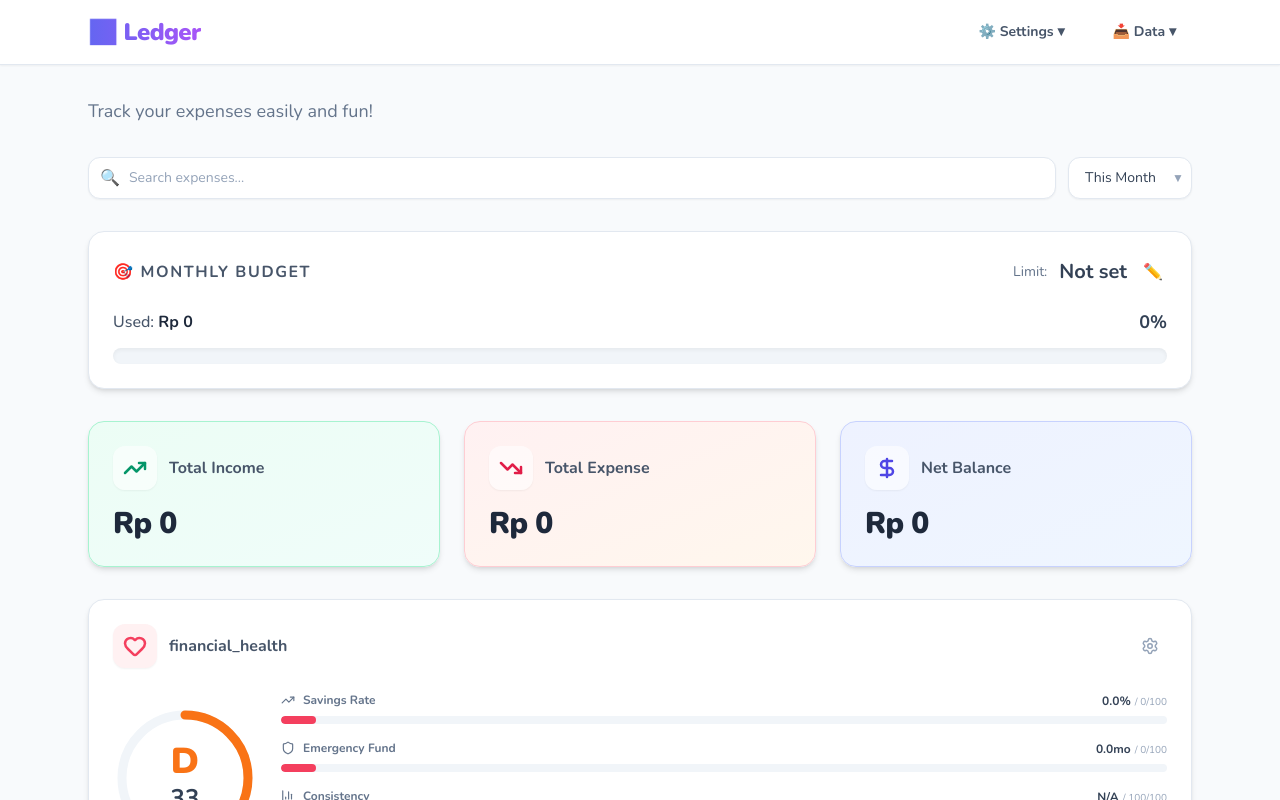
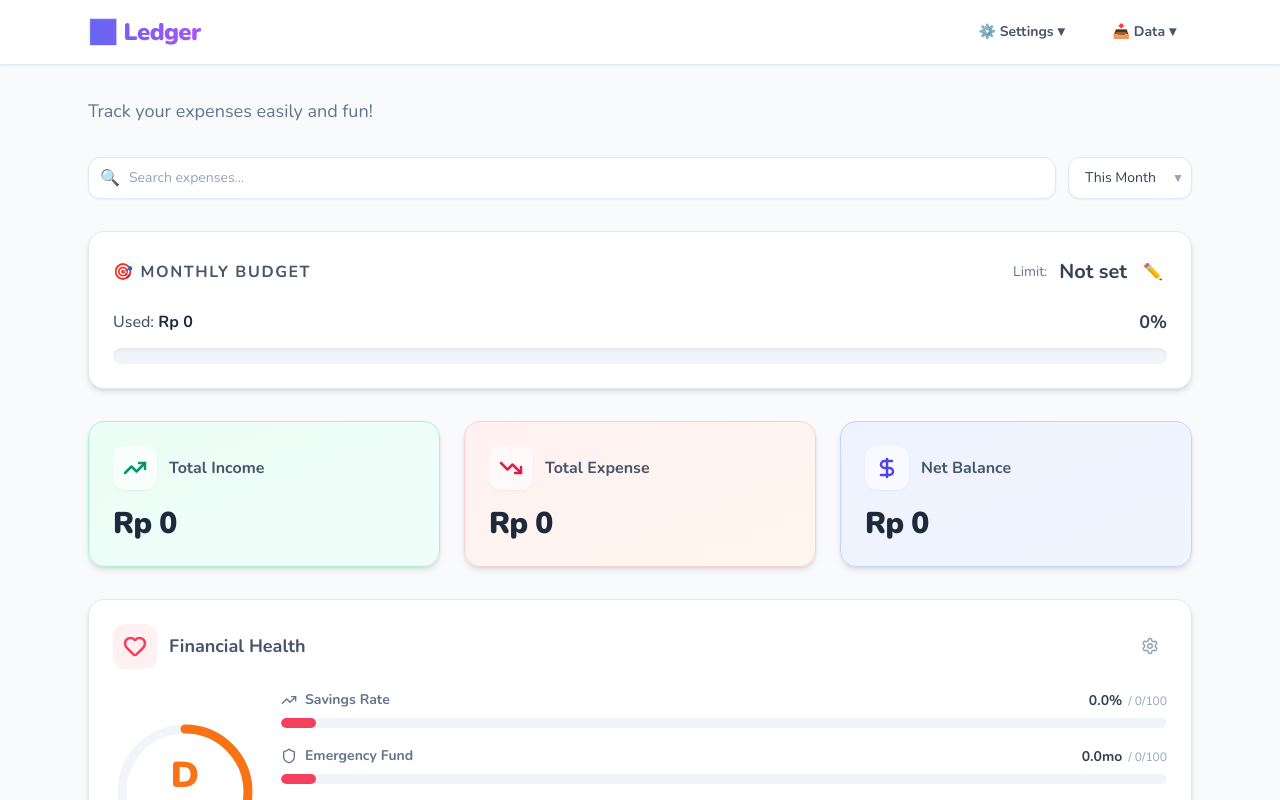
Before and after one commit to hiroshiyoka/ledger, a React (Vite) app: page / in a window 1280 px wide. Shown: the top 800 px of the page. Built offline with nearby package versions, Linux system fonts and the light colour scheme.

Commit message:
fix: enlarge Financial Health Card text, capitalize labels, remove raw translation keys

```diff
--- a/src/components/FinancialHealthCard.tsx
+++ b/src/components/FinancialHealthCard.tsx
@@ -1,5 +1,4 @@
 import { useState } from 'react';
-import { useTranslation } from 'react-i18next';
 import { Heart, TrendingUp, Shield, BarChart3, PiggyBank, Settings } from 'lucide-react';
 
 import type { Transaction } from '../types';
@@ -49,18 +48,18 @@ function MetricBar({ label, score, value, icon, format }: {
   const barWidth = Math.max(4, (score / 100) * 100);
 
   return (
-    <div className="space-y-1">
+    <div className="space-y-1.5">
       <div className="flex items-center justify-between">
-        <div className="flex items-center gap-2 text-xs font-bold text-slate-500 dark:text-slate-400">
+        <div className="flex items-center gap-2 text-sm font-bold text-slate-500 dark:text-slate-400">
           {icon}
-          <span>{label}</span>
+          <span className="capitalize">{label}</span>
         </div>
         <div className="text-right">
-          <span className="text-xs font-bold text-slate-700 dark:text-slate-300">{format(value)}</span>
-          <span className="text-[10px] text-slate-400 ml-1">/ {score}/100</span>
+          <span className="text-sm font-bold text-slate-700 dark:text-slate-300">{format(value)}</span>
+          <span className="text-xs text-slate-400 ml-1.5">/ {score}/100</span>
         </div>
       </div>
-      <div className="h-2 bg-slate-100 dark:bg-slate-800 rounded-full overflow-hidden">
+      <div className="h-2.5 bg-slate-100 dark:bg-slate-800 rounded-full overflow-hidden">
         <div className={`h-full rounded-full transition-all duration-500 ${barColor}`} style={{ width: `${barWidth}%` }} />
       </div>
     </div>
@@ -68,7 +67,6 @@ function MetricBar({ label, score, value, icon, format }: {
 }
 
 export default function FinancialHealthCard({ items, budgetLimit }: FinancialHealthCardProps) {
-  const { t } = useTranslation();
   const health = useFinancialHealth(items, budgetLimit);
   const [showSettings, setShowSettings] = useState(false);
 
@@ -83,8 +81,8 @@ export default function FinancialHealthCard({ items, budgetLimit }: FinancialHea
           <div className="p-2.5 rounded-xl bg-rose-50 dark:bg-rose-900/30 shadow-sm text-rose-500">
             <Heart size={24} strokeWidth={2.5} />
           </div>
-          <span className="text-base font-bold text-slate-600 dark:text-slate-200">
-            {t('financial_health') || 'Financial Health'}
+          <span className="text-lg font-bold text-slate-600 dark:text-slate-200 capitalize">
+            Financial Health
           </span>
         </div>
         <button
@@ -100,33 +98,33 @@ export default function FinancialHealthCard({ items, budgetLimit }: FinancialHea
         <CircularScore score={health.overallScore} grade={health.grade} gradeColor={health.gradeColor} />
 
         {/* Metrics */}
-        <div className="flex-1 w-full space-y-3">
+        <div className="flex-1 w-full space-y-4">
           <MetricBar
             label={health.savingsRate.label}
             score={health.savingsRate.score}
             value={health.savingsRate.value}
-            icon={<TrendingUp size={14} />}
+            icon={<TrendingUp size={16} />}
             format={formatPct}
           />
           <MetricBar
             label={health.emergencyFund.label}
             score={health.emergencyFund.score}
             value={health.emergencyFund.value}
-            icon={<Shield size={14} />}
+            icon={<Shield size={16} />}
             format={formatMonths}
           />
           <MetricBar
             label={health.consistency.label}
             score={health.consistency.score}
             value={health.consistency.value}
-            icon={<BarChart3 size={14} />}
+            icon={<BarChart3 size={16} />}
             format={formatRatio}
           />
           <MetricBar
             label={health.budgetAdherence.label}
             score={health.budgetAdherence.score}
             value={health.budgetAdherence.value}
-            icon={<PiggyBank size={14} />}
+            icon={<PiggyBank size={16} />}
             format={formatRatio}
           />
         </div>
@@ -135,29 +133,29 @@ export default function FinancialHealthCard({ items, budgetLimit }: FinancialHea
       {/* Settings Panel */}
       {showSettings && (
         <div className="mt-5 pt-5 border-t border-slate-100 dark:border-white/10 space-y-4 animate-in slide-in-from-top-2 fade-in duration-200">
-          <p className="text-xs font-bold text-slate-400 uppercase tracking-wider">{t('settings') || 'Settings'}</p>
+          <p className="text-sm font-bold text-slate-400 uppercase tracking-wider">Settings</p>
           <div className="grid grid-cols-1 sm:grid-cols-2 gap-4">
             <div>
-              <label className="block text-xs font-medium text-slate-500 dark:text-slate-400 mb-1.5">
-                💰 {t('savings_amount') || 'Current Savings Amount'}
+              <label className="block text-sm font-medium text-slate-500 dark:text-slate-400 mb-1.5 capitalize">
+                💰 Current Savings Amount
               </label>
               <input
                 type="number"
                 value={health.settings.savingsAmount}
                 onChange={(e) => health.setSavingsAmount(Number(e.target.value))}
-                className="w-full rounded-xl border border-slate-200 dark:border-white/10 bg-slate-50 dark:bg-slate-800/70 px-4 py-2 text-sm text-slate-700 dark:text-slate-300 focus:outline-none focus:ring-2 focus:ring-indigo-500"
+                className="w-full rounded-xl border border-slate-200 dark:border-white/10 bg-slate-50 dark:bg-slate-800/70 px-4 py-2.5 text-sm text-slate-700 dark:text-slate-300 focus:outline-none focus:ring-2 focus:ring-indigo-500"
                 placeholder="0"
               />
             </div>
             <div>
-              <label className="block text-xs font-medium text-slate-500 dark:text-slate-400 mb-1.5">
-                📊 {t('monthly_expense_target') || 'Monthly Expense Target'}
+              <label className="block text-sm font-medium text-slate-500 dark:text-slate-400 mb-1.5 capitalize">
+                📊 Monthly Expense Target
               </label>
               <input
                 type="number"
                 value={health.settings.monthlyExpenseTarget}
                 onChange={(e) => health.setMonthlyExpenseTarget(Number(e.target.value))}
-                className="w-full rounded-xl border border-slate-200 dark:border-white/10 bg-slate-50 dark:bg-slate-800/70 px-4 py-2 text-sm text-slate-700 dark:text-slate-300 focus:outline-none focus:ring-2 focus:ring-indigo-500"
+                className="w-full rounded-xl border border-slate-200 dark:border-white/10 bg-slate-50 dark:bg-slate-800/70 px-4 py-2.5 text-sm text-slate-700 dark:text-slate-300 focus:outline-none focus:ring-2 focus:ring-indigo-500"
                 placeholder="0"
               />
             </div>
```
